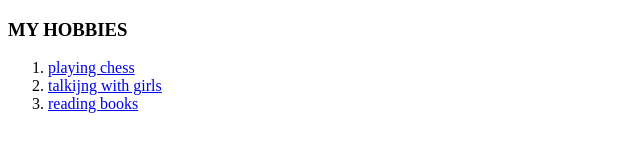
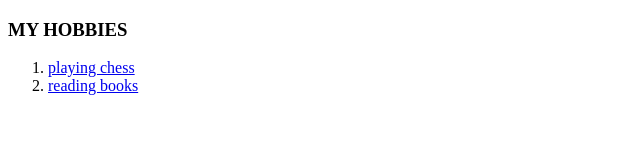
Before and after one commit to RishavAdi/cv, a plain HTML site: page hobbies.html in a window 1280 px wide. Shown: the whole page, without its empty margins (0-640 px from the left). Drawn offline with Linux system fonts and the light colour scheme.

Commit message:
Update hobbies.html

```diff
--- a/hobbies.html
+++ b/hobbies.html
@@ -8,7 +8,6 @@
     <h3>MY HOBBIES</h3>
     <ol>
       <li><a href="https://www.chess.com/">playing chess</a></li>
-      <li><a href="https://datingstudio.com/">talkijng with girls</a></li>
       <li><a href="https://www.amazon.in/">reading books</a></li>
     </ol>
 
```
